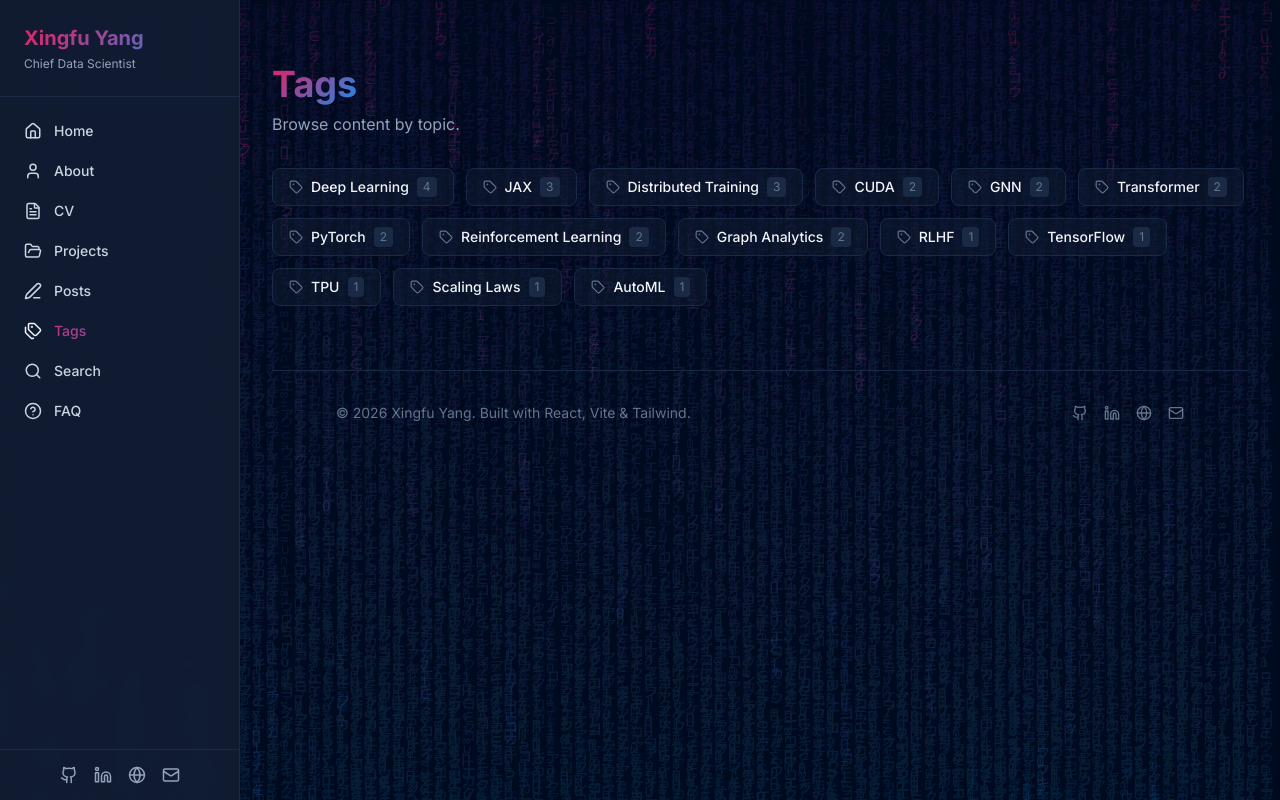
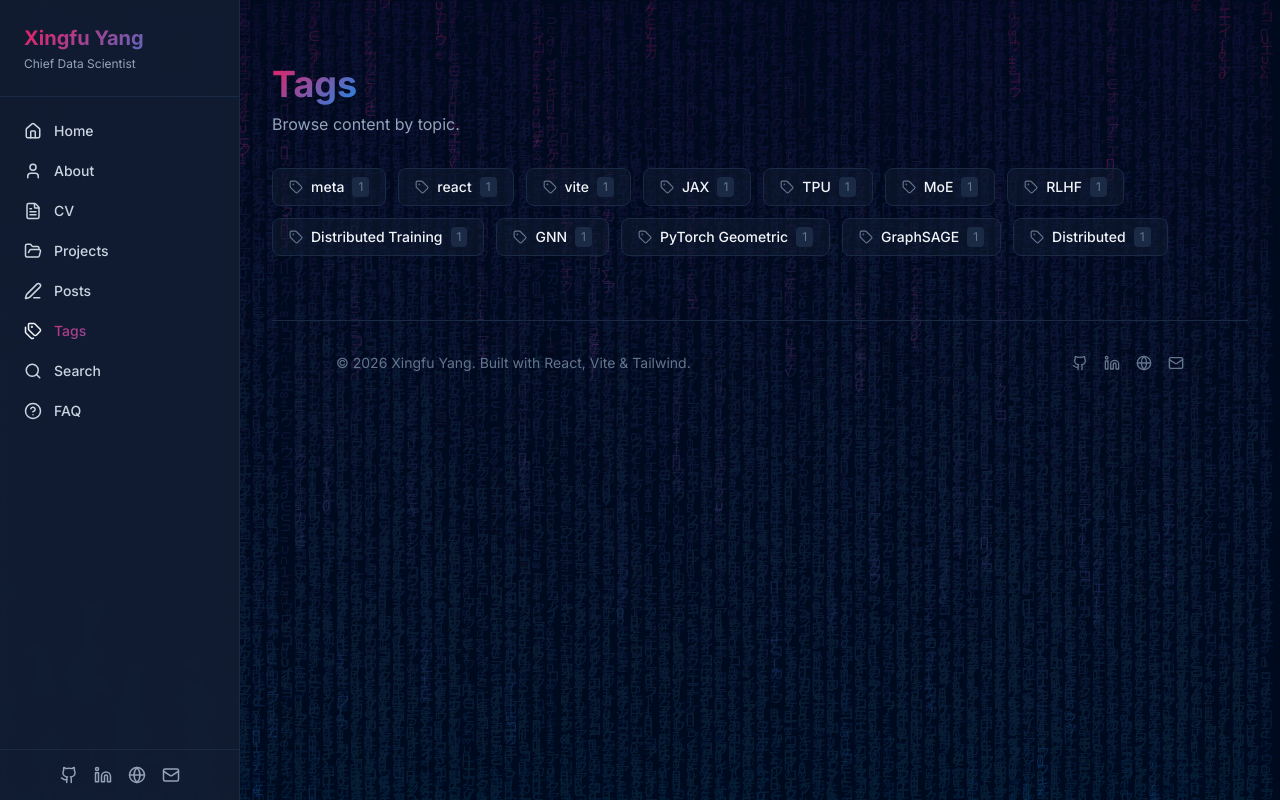
Before and after one commit to XingfuY/xyang.me, a React (Vite) app: page /tags in a window 1280 px wide. Built offline with nearby package versions, Linux system fonts and the light colour scheme.

Commit message:
Wire up TagsPage and SearchPage to content manifest
TagsPage now derives tags from posts + projects in the manifest,
with filtered results view for each tag. SearchPage provides
client-side search over titles, descriptions, and tags with
categorized results (posts/projects).

```diff
--- a/src/pages/SearchPage.tsx
+++ b/src/pages/SearchPage.tsx
@@ -1,6 +1,31 @@
-import { useState } from 'react'
-import { useSearchParams } from 'react-router-dom'
-import { Search } from 'lucide-react'
+import { useState, useMemo } from 'react'
+import { useSearchParams, Link } from 'react-router-dom'
+import { Search, Calendar, FileText, FolderGit2 } from 'lucide-react'
+import manifest from '../generated/content-manifest.json'
+
+interface Post {
+  slug: string
+  title: string
+  date: string
+  description: string
+  tags: string[]
+}
+
+interface Project {
+  slug: string
+  title: string
+  description: string
+  tags: string[]
+  repo?: string
+}
+
+const posts: Post[] = manifest.posts as Post[]
+const projects: Project[] = manifest.projects as Project[]
+
+function matchesQuery(query: string, ...fields: string[]): boolean {
+  const q = query.toLowerCase()
+  return fields.some((f) => f.toLowerCase().includes(q))
+}
 
 export default function SearchPage() {
   const [searchParams, setSearchParams] = useSearchParams()
@@ -9,10 +34,27 @@ export default function SearchPage() {
 
   function handleSearch(e: React.FormEvent) {
     e.preventDefault()
-    if (inputValue.trim()) {
-      setSearchParams({ q: inputValue.trim() })
+    const q = inputValue.trim()
+    if (q) {
+      setSearchParams({ q })
+    } else {
+      setSearchParams({})
     }
   }
+
+  const results = useMemo(() => {
+    if (!activeQuery) return { posts: [] as Post[], projects: [] as Project[] }
+    return {
+      posts: posts.filter((p) =>
+        matchesQuery(activeQuery, p.title, p.description, ...(p.tags ?? []))
+      ),
+      projects: projects.filter((p) =>
+        matchesQuery(activeQuery, p.title, p.description, ...(p.tags ?? []), p.repo ?? '')
+      ),
+    }
+  }, [activeQuery])
+
+  const totalResults = results.posts.length + results.projects.length
 
   return (
     <div className="animate-fade-in max-w-3xl">
@@ -41,14 +83,63 @@ export default function SearchPage() {
       </form>
 
       {activeQuery && (
-        <div className="p-8 rounded-xl border border-navy-lighter bg-navy-light/50 text-center">
-          <p className="text-slate-400">
-            Full-text search will be powered by FlexSearch once content is added.
+        <>
+          <p className="text-sm text-slate-500 mb-6">
+            {totalResults} result{totalResults !== 1 ? 's' : ''} for "<span className="text-crimson">{activeQuery}</span>"
           </p>
-          <p className="text-slate-500 text-sm mt-2">
-            Searching for: <code className="text-crimson">{activeQuery}</code>
-          </p>
-        </div>
+
+          {results.posts.length > 0 && (
+            <div className="mb-8">
+              <h2 className="flex items-center gap-2 text-lg font-semibold mb-4 text-slate-300">
+                <FileText size={18} />
+                Posts
+              </h2>
+              <div className="space-y-4">
+                {results.posts.map((post) => (
+                  <Link
+                    key={post.slug}
+                    to={`/posts/${post.slug}`}
+                    className="block p-5 rounded-xl border border-navy-lighter bg-navy-light/50 hover:border-crimson/20 transition-all group"
+                  >
+                    <h3 className="font-semibold group-hover:text-crimson transition-colors">{post.title}</h3>
+                    <div className="flex items-center gap-2 mt-1 text-xs text-slate-500">
+                      <Calendar size={12} />
+                      {post.date}
+                    </div>
+                    <p className="text-slate-400 mt-2 text-sm">{post.description}</p>
+                  </Link>
+                ))}
+              </div>
+            </div>
+          )}
+
+          {results.projects.length > 0 && (
+            <div className="mb-8">
+              <h2 className="flex items-center gap-2 text-lg font-semibold mb-4 text-slate-300">
+                <FolderGit2 size={18} />
+                Projects
+              </h2>
+              <div className="space-y-4">
+                {results.projects.map((project) => (
+                  <Link
+                    key={project.slug}
+                    to={`/projects/${project.slug}`}
+                    className="block p-5 rounded-xl border border-navy-lighter bg-navy-light/50 hover:border-crimson/20 transition-all group"
+                  >
+                    <h3 className="font-semibold group-hover:text-crimson transition-colors">{project.title}</h3>
+                    <p className="text-slate-400 mt-2 text-sm">{project.description}</p>
+                  </Link>
+                ))}
+              </div>
+            </div>
+          )}
+
+          {totalResults === 0 && (
+            <div className="p-8 rounded-xl border border-navy-lighter bg-navy-light/50 text-center">
+              <p className="text-slate-400">No results found. Try a different search term.</p>
+            </div>
+          )}
+        </>
       )}
     </div>
   )
--- a/src/pages/TagsPage.tsx
+++ b/src/pages/TagsPage.tsx
@@ -1,40 +1,109 @@
 import { useParams, Link } from 'react-router-dom'
-import { Tag } from 'lucide-react'
+import { Tag, Calendar, ArrowLeft } from 'lucide-react'
+import manifest from '../generated/content-manifest.json'
 
-const allTags = [
-  { name: 'JAX', count: 3 },
-  { name: 'CUDA', count: 2 },
-  { name: 'Distributed Training', count: 3 },
-  { name: 'GNN', count: 2 },
-  { name: 'Transformer', count: 2 },
-  { name: 'RLHF', count: 1 },
-  { name: 'PyTorch', count: 2 },
-  { name: 'TensorFlow', count: 1 },
-  { name: 'TPU', count: 1 },
-  { name: 'Scaling Laws', count: 1 },
-  { name: 'AutoML', count: 1 },
-  { name: 'Reinforcement Learning', count: 2 },
-  { name: 'Deep Learning', count: 4 },
-  { name: 'Graph Analytics', count: 2 },
-]
+interface Post {
+  slug: string
+  title: string
+  date: string
+  description: string
+  tags: string[]
+}
+
+interface Project {
+  slug: string
+  title: string
+  description: string
+  tags: string[]
+  repo?: string
+}
+
+const posts: Post[] = manifest.posts as Post[]
+const projects: Project[] = manifest.projects as Project[]
+
+function collectTags(): { name: string; count: number }[] {
+  const tagCounts = new Map<string, number>()
+  for (const post of posts) {
+    for (const t of post.tags ?? []) {
+      tagCounts.set(t, (tagCounts.get(t) || 0) + 1)
+    }
+  }
+  for (const project of projects) {
+    for (const t of project.tags ?? []) {
+      tagCounts.set(t, (tagCounts.get(t) || 0) + 1)
+    }
+  }
+  return Array.from(tagCounts.entries())
+    .map(([name, count]) => ({ name, count }))
+    .sort((a, b) => b.count - a.count)
+}
+
+const allTags = collectTags()
 
 export default function TagsPage() {
   const { tag } = useParams<{ tag: string }>()
 
   if (tag) {
+    const matchingPosts = posts.filter((p) => p.tags?.includes(tag))
+    const matchingProjects = projects.filter((p) => p.tags?.includes(tag))
+    const total = matchingPosts.length + matchingProjects.length
+
     return (
       <div className="animate-fade-in">
-        <Link to="/tags" className="text-slate-400 hover:text-crimson transition-colors text-sm mb-4 inline-block">
-          &larr; All Tags
+        <Link to="/tags" className="inline-flex items-center gap-2 text-slate-400 hover:text-crimson transition-colors text-sm mb-6">
+          <ArrowLeft size={14} />
+          All Tags
         </Link>
-        <h1 className="text-4xl font-bold mb-8">
+        <h1 className="text-4xl font-bold mb-2">
           <span className="gradient-brand-text">#{tag}</span>
         </h1>
-        <div className="p-8 rounded-xl border border-navy-lighter bg-navy-light/50 text-center">
-          <p className="text-slate-400">
-            Content tagged with <code className="text-crimson">{tag}</code> will appear here once the content pipeline is active.
-          </p>
-        </div>
+        <p className="text-slate-400 mb-8">{total} item{total !== 1 ? 's' : ''} tagged with "{tag}"</p>
+
+        {matchingPosts.length > 0 && (
+          <div className="mb-8">
+            <h2 className="text-lg font-semibold mb-4 text-slate-300">Posts</h2>
+            <div className="space-y-4">
+              {matchingPosts.map((post) => (
+                <Link
+                  key={post.slug}
+                  to={`/posts/${post.slug}`}
+                  className="block p-5 rounded-xl border border-navy-lighter bg-navy-light/50 hover:border-crimson/20 transition-all group"
+                >
+                  <h3 className="font-semibold group-hover:text-crimson transition-colors">{post.title}</h3>
+                  <div className="flex items-center gap-2 mt-1 text-xs text-slate-500">
+                    <Calendar size={12} />
+                    {post.date}
+                  </div>
+                  <p className="text-slate-400 mt-2 text-sm">{post.description}</p>
+                </Link>
+              ))}
+            </div>
+          </div>
+        )}
+
+        {matchingProjects.length > 0 && (
+          <div>
+            <h2 className="text-lg font-semibold mb-4 text-slate-300">Projects</h2>
+            <div className="space-y-4">
+              {matchingProjects.map((project) => (
+                <Link
+                  key={project.slug}
+                  to={`/projects/${project.slug}`}
+                  className="block p-5 rounded-xl border border-navy-lighter bg-navy-light/50 hover:border-crimson/20 transition-all group"
+                >
+                  <h3 className="font-semibold group-hover:text-crimson transition-colors">{project.title}</h3>
+                  <p className="text-slate-400 mt-2 text-sm">{project.description}</p>
+                </Link>
+              ))}
+            </div>
+          </div>
+        )}
+
+        {total === 0 && (
+          <div className="p-8 rounded-xl border border-navy-lighter bg-navy-light/50 text-center">
+            <p className="text-slate-400">No content found with tag "{tag}".</p>
+          </div>
+        )}
       </div>
     )
   }
@@ -46,10 +115,13 @@ export default function TagsPage() {
       </h1>
       <p className="text-slate-400 mb-8">Browse content by topic.</p>
 
-      <div className="flex flex-wrap gap-3">
-        {allTags
-          .sort((a, b) => b.count - a.count)
-          .map(({ name, count }) => (
+      {allTags.length === 0 ? (
+        <div className="p-8 rounded-xl border border-navy-lighter bg-navy-light/50 text-center">
+          <p className="text-slate-400">No tags yet. Add posts or projects with tags to populate this page.</p>
+        </div>
+      ) : (
+        <div className="flex flex-wrap gap-3">
+          {allTags.map(({ name, count }) => (
             <Link
               key={name}
               to={`/tags/${encodeURIComponent(name)}`}
@@ -62,7 +134,8 @@ export default function TagsPage() {
               </span>
             </Link>
           ))}
-      </div>
+        </div>
+      )}
     </div>
   )
 }
```
